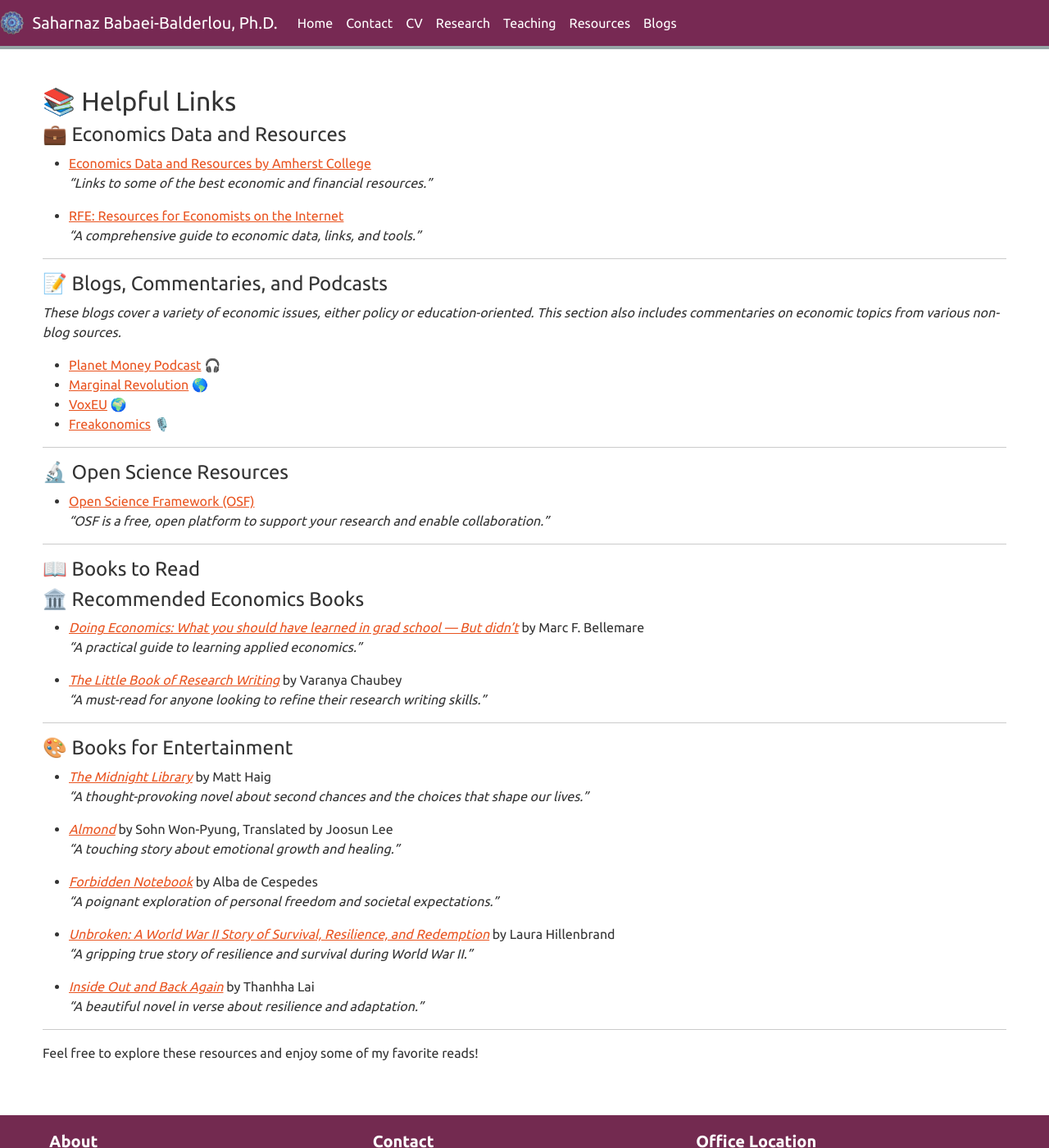
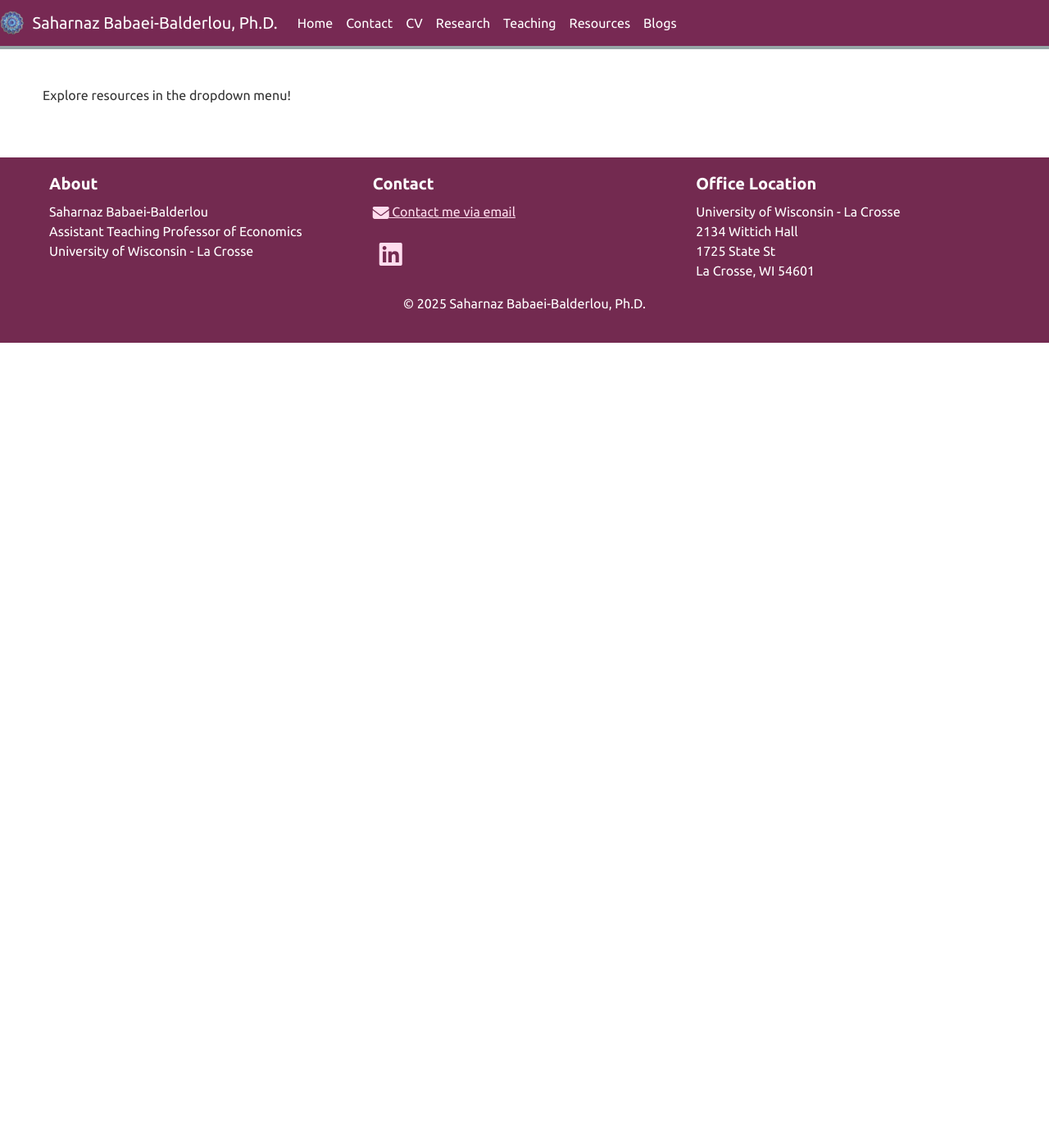
Before and after one commit to saharnazb/saharnazb.github.io, a Jekyll site: the page built from _pages/resources.md, in a window 1280 px wide and 1400 px high. Shown: the whole window at 82% size. Built offline with Jekyll 4.4.1, drawn with Linux system fonts in a browser that asks for light colours; nearby versions of some CDN libraries; library files that are not in the unit come from our copies; a style sheet for code colours, icons or effects is not loaded.

Commit message:
Update resources.md

```diff
--- a/_pages/resources.md
+++ b/_pages/resources.md
@@ -5,62 +5,4 @@ sitemap: false
 permalink: /resources/
 ---
 
-
-## 📚 Helpful Links
-
-#### 💼 Economics Data and Resources
-- [Economics Data and Resources by Amherst College](https://www.amherst.edu/academiclife/departments/economics/resources)
-  > *"Links to some of the best economic and financial resources."*
-
-- [RFE: Resources for Economists on the Internet](https://www.aeaweb.org/resources)
-  > *"A comprehensive guide to economic data, links, and tools."*
-
----
-
-#### 📝 Blogs, Commentaries, and Podcasts
-> *These blogs cover a variety of economic issues, either policy or education-oriented. This section also includes commentaries on economic topics from various non-blog sources.*
-
-- [Planet Money Podcast](https://www.npr.org/sections/money/) 🎧
-- [Marginal Revolution](https://marginalrevolution.com/) 🌎
-- [VoxEU](https://voxeu.org/) 🌍
-- [Freakonomics](https://freakonomics.com/) 🎙️
-
-
----
-
-#### 🔬 Open Science Resources
-- [Open Science Framework (OSF)](https://osf.io/)
-  > *"OSF is a free, open platform to support your research and enable collaboration."*
-
----
-
-#### 📖 Books to Read
-
-#### 🏛️ Recommended Economics Books
-- *[Doing Economics: What you should have learned in grad school — But didn’t]([https://www.amazon.com/Doing-Economics-Should-Learned-School/dp/1626377110](https://www.goodreads.com/en/book/show/58783384))* by Marc F. Bellemare
-  > *"A practical guide to learning applied economics."*
-
-- *[The Little Book of Research Writing](https://www.goodreads.com/book/show/36952959-the-little-book-of-research-writing?from_search=true&from_srp=true&qid=e6bnidJ6id&rank=1)* by Varanya Chaubey
-  > *"A must-read for anyone looking to refine their research writing skills."*
-
----
-
-#### 🎨 Books for Entertainment
-- *[The Midnight Library](https://www.goodreads.com/book/show/52578297-the-midnight-library?from_search=true&from_srp=true&qid=CteW1E3VCH&rank=1)* by Matt Haig
-  > *"A thought-provoking novel about second chances and the choices that shape our lives."*
-
-- *[Almond](https://www.goodreads.com/book/show/52219386-almond?ref=nav_sb_ss_1_6)* by Sohn Won-Pyung, Translated by Joosun Lee
-  > *"A touching story about emotional growth and healing."*
-
-- *[Forbidden Notebook](https://www.goodreads.com/book/show/61026364-forbidden-notebook?from_search=true&from_srp=true&qid=N900VfSumm&rank=1)* by Alba de Cespedes
-  > *"A poignant exploration of personal freedom and societal expectations."*
-
-- *[Unbroken: A World War II Story of Survival, Resilience, and Redemption](https://www.goodreads.com/book/show/8664353-unbroken?from_search=true&from_srp=true&qid=Y7BK5ls5sg&rank=1)* by Laura Hillenbrand
-  > *"A gripping true story of resilience and survival during World War II."*
-
-- *[Inside Out and Back Again](https://www.goodreads.com/book/show/8537327-inside-out-back-again?from_search=true&from_srp=true&qid=lEQ3kWmrx2&rank=1)* by Thanhha Lai
-  > *"A beautiful novel in verse about resilience and adaptation."*
-
----
-
-Feel free to explore these resources and enjoy some of my favorite reads!
+Explore resources in the dropdown menu!
```
